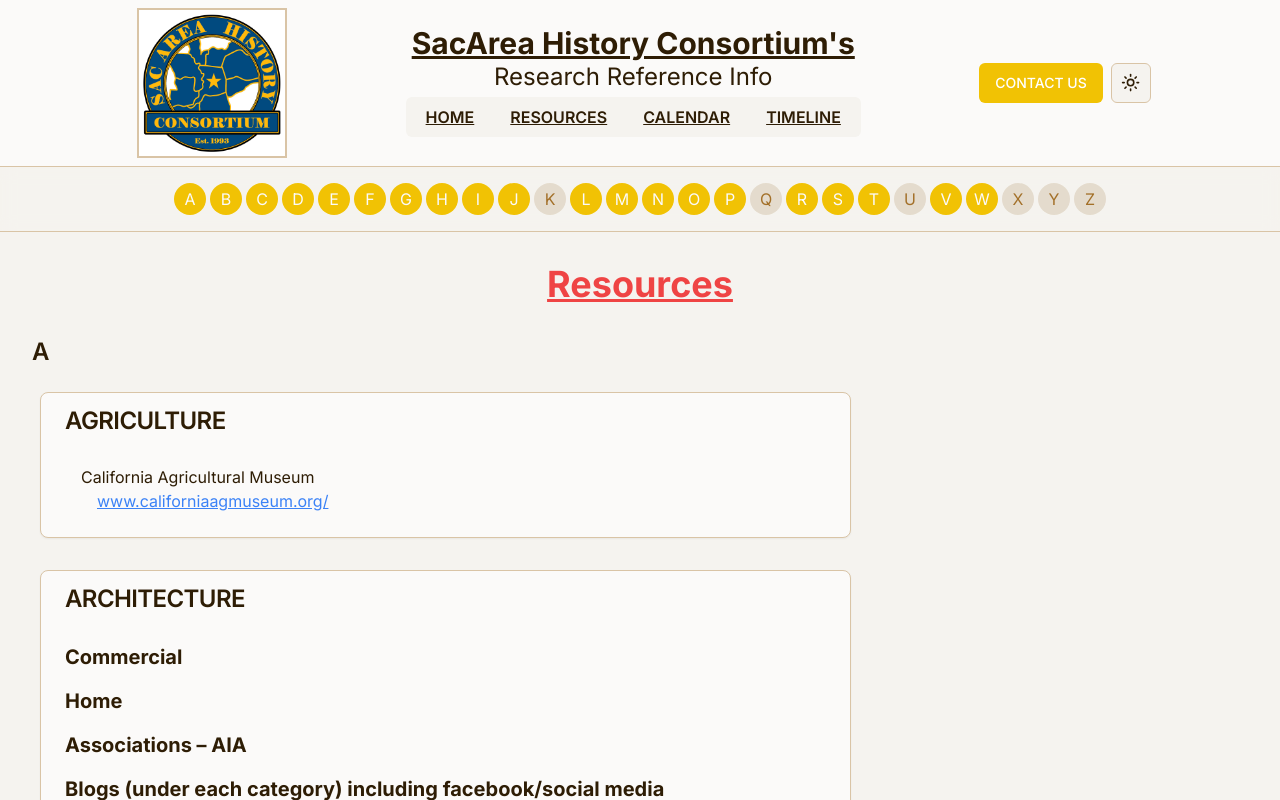
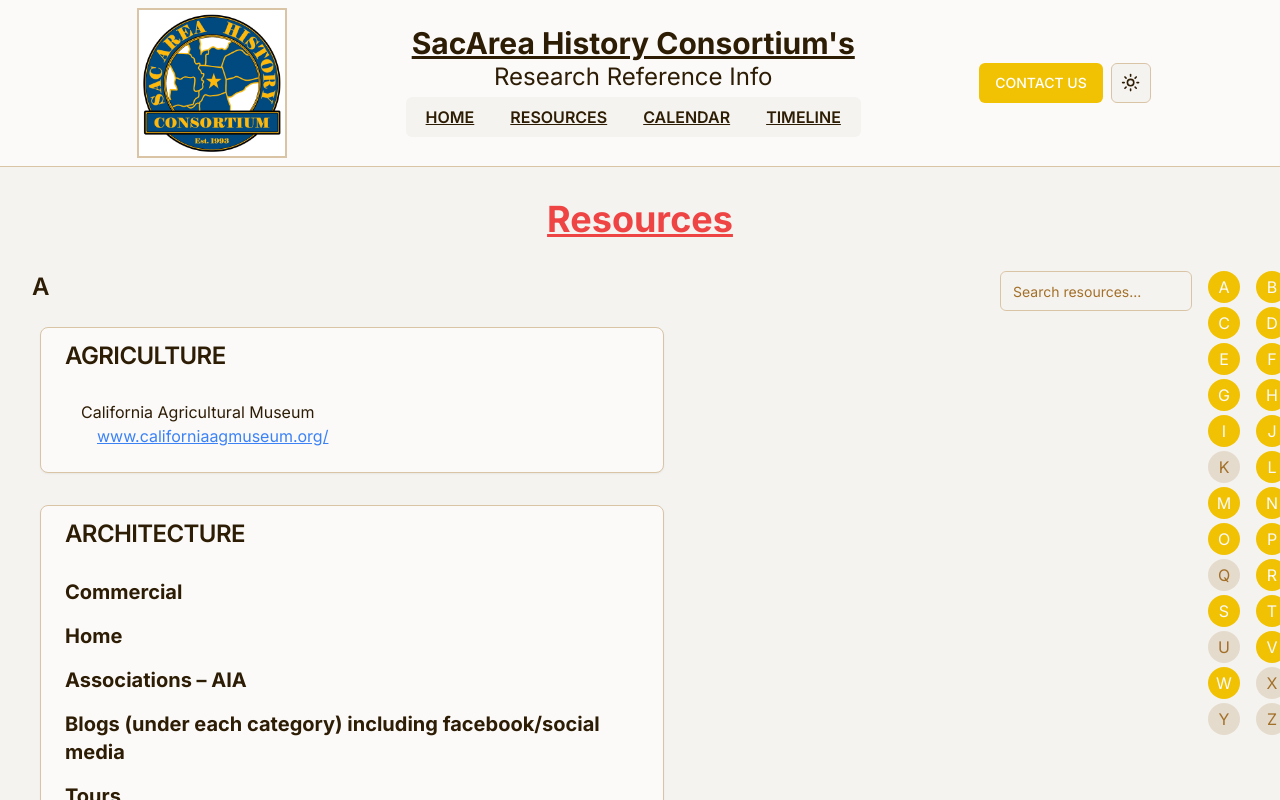
Before and after one commit to witcradg/sacareahistory, a Next.js app: page /resources in a window 1280 px wide. Shown: the top 800 px of the page. Built offline with nearby package versions, Linux system fonts and the light colour scheme.

Commit message:
Make search input and alphabetnav sticky

```diff
--- a/app/resources/page.tsx
+++ b/app/resources/page.tsx
@@ -5,10 +5,13 @@ import { AlphabetNav } from '@/components/AlphabetNav'
 import resourceData from '@/data/resources.json'
 import { ResourceCard } from '@/components/ResourceCard'
 import { Resource, ResourceData } from '@/types/resources'
+import { Input } from '@/components/ui/input'
 
 export default function ResourcesPage() {
 	const [activeLetters, setActiveLetters] = useState<string[]>([])
 	const [resourcesByLetter, setResourcesByLetter] = useState<Record<string, Resource[]>>({})
+	const [searchQuery, setSearchQuery] = useState('')
+	const [filteredResourcesByLetter, setFilteredResourcesByLetter] = useState<Record<string, Resource[]>>({})
 
 	useEffect(() => {
 		// Group resources by first letter
@@ -28,8 +31,40 @@ export default function ResourcesPage() {
 		});
 
 		setResourcesByLetter(grouped);
+		setFilteredResourcesByLetter(grouped);
 		setActiveLetters(Object.keys(grouped).sort((a, b) => a.localeCompare(b)));
 	}, [])
+
+	useEffect(() => {
+		if (!searchQuery) {
+			setFilteredResourcesByLetter(resourcesByLetter);
+			return;
+		}
+
+		const query = searchQuery.toLowerCase();
+		const filtered = Object.entries(resourcesByLetter).reduce<Record<string, Resource[]>>((acc, [letter, resources]) => {
+			const filteredResources = resources.filter(resource => {
+				const matchesTitle = resource.title.toLowerCase().includes(query);
+				const matchesDescription = resource.description?.toLowerCase().includes(query);
+				const matchesSubcategories = resource.content?.subcategories?.some(
+					cat => cat.title.toLowerCase().includes(query)
+				);
+				const matchesResources = resource.content?.resources?.some(
+					res => res.title.toLowerCase().includes(query) || res.description?.toLowerCase().includes(query)
+				);
+
+				return matchesTitle || matchesDescription || matchesSubcategories || matchesResources;
+			});
+
+			if (filteredResources.length > 0) {
+				acc[letter] = filteredResources;
+			}
+			return acc;
+		}, {});
+
+		setFilteredResourcesByLetter(filtered);
+		setActiveLetters(Object.keys(filtered).sort((a, b) => a.localeCompare(b)));
+	}, [searchQuery, resourcesByLetter]);
 
 	const scrollToLetter = (letter: string) => {
 		const element = document.getElementById(`section-${letter}`)
@@ -38,16 +73,25 @@ export default function ResourcesPage() {
 		}
 	}
 
+	const handleSearchChange = (e: React.ChangeEvent<HTMLInputElement>) => {
+		const value = e.target.value;
+		setSearchQuery(value);
+
+		// If search is cleared, reset to initial state
+		if (!value) {
+			setFilteredResourcesByLetter(resourcesByLetter);
+			setActiveLetters(Object.keys(resourcesByLetter).sort((a, b) => a.localeCompare(b)));
+		}
+	}
+
 	return (
 		<div className="min-h-screen">
-            <AlphabetNav
-                activeLetters={activeLetters}
-                onLetterClick={scrollToLetter}
-            />
-
 			<div className="container py-8">
 				<h1 className="text-4xl font-bold text-center mb-8">Resources</h1>
 
+				<div className="flex gap-8">
+					{/* Main content */}
+					<div className="flex-1">
 						<div className="space-y-12">
 							{activeLetters.map(letter => (
 								<div
@@ -57,7 +101,7 @@ export default function ResourcesPage() {
 								>
 									<h2 className="text-2xl font-semibold mb-4">{letter}</h2>
 									<div className="grid gap-4">
-                                {resourcesByLetter[letter]?.map((resource, index) => (
+										{filteredResourcesByLetter[letter]?.map((resource, index) => (
 											<ResourceCard
 												key={`${letter}-${index}`}
 												resource={resource}
@@ -68,6 +112,30 @@ export default function ResourcesPage() {
 							))}
 						</div>
 					</div>
+
+					{/* Search and alphabet navigation in separate columns */}
+					<div className="sticky top-[232px] self-start flex gap-4 h-fit">
+						{/* Search column */}
+						<div className="w-48 shrink-0">
+							<Input
+								type="search"
+								placeholder="Search resources..."
+								className="w-full"
+								value={searchQuery}
+								onChange={handleSearchChange}
+							/>
+						</div>
+
+						{/* Alphabet navigation column */}
+						<div className="w-10 shrink-0">
+							<AlphabetNav
+								activeLetters={activeLetters}
+								onLetterClick={scrollToLetter}
+							/>
+						</div>
+					</div>
+				</div>
+			</div>
 		</div>
 	)
 }
--- a/components/AlphabetNav.tsx
+++ b/components/AlphabetNav.tsx
@@ -9,7 +9,7 @@ export const AlphabetNav = ({ activeLetters, onLetterClick }: AlphabetNavProps)
 	const alphabet = Array.from('ABCDEFGHIJKLMNOPQRSTUVWXYZ');
 
 	return (
-		<div className="sticky top-20 z-50 bg-background/95 backdrop-blur supports-[backdrop-filter]:bg-background/60 flex flex-wrap justify-center gap-1 p-4 border-b">
+		<div className="flex flex-wrap gap-x-4 gap-y-1 max-h-[360px] content-start w-[96px]">
 			{alphabet.map((letter) => (
 				<button
 					key={letter}
```
Lines whose indentation alone changed are shown as unchanged.
